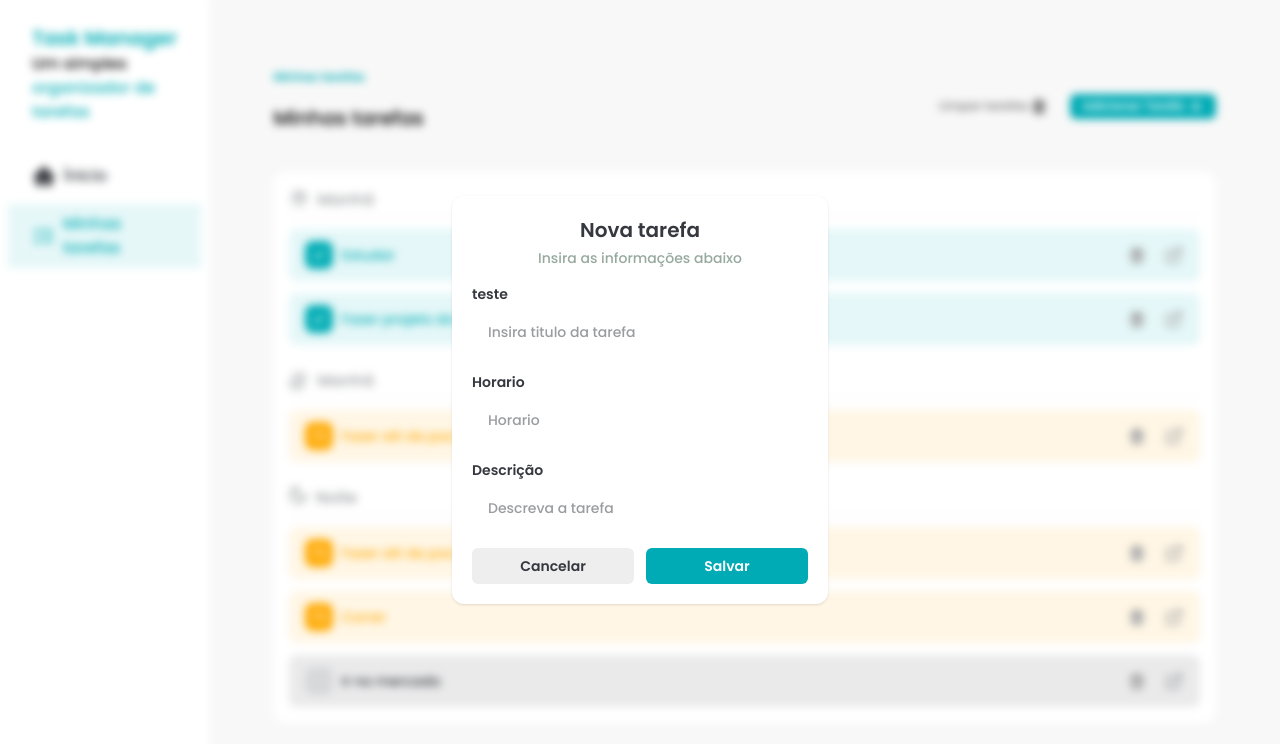
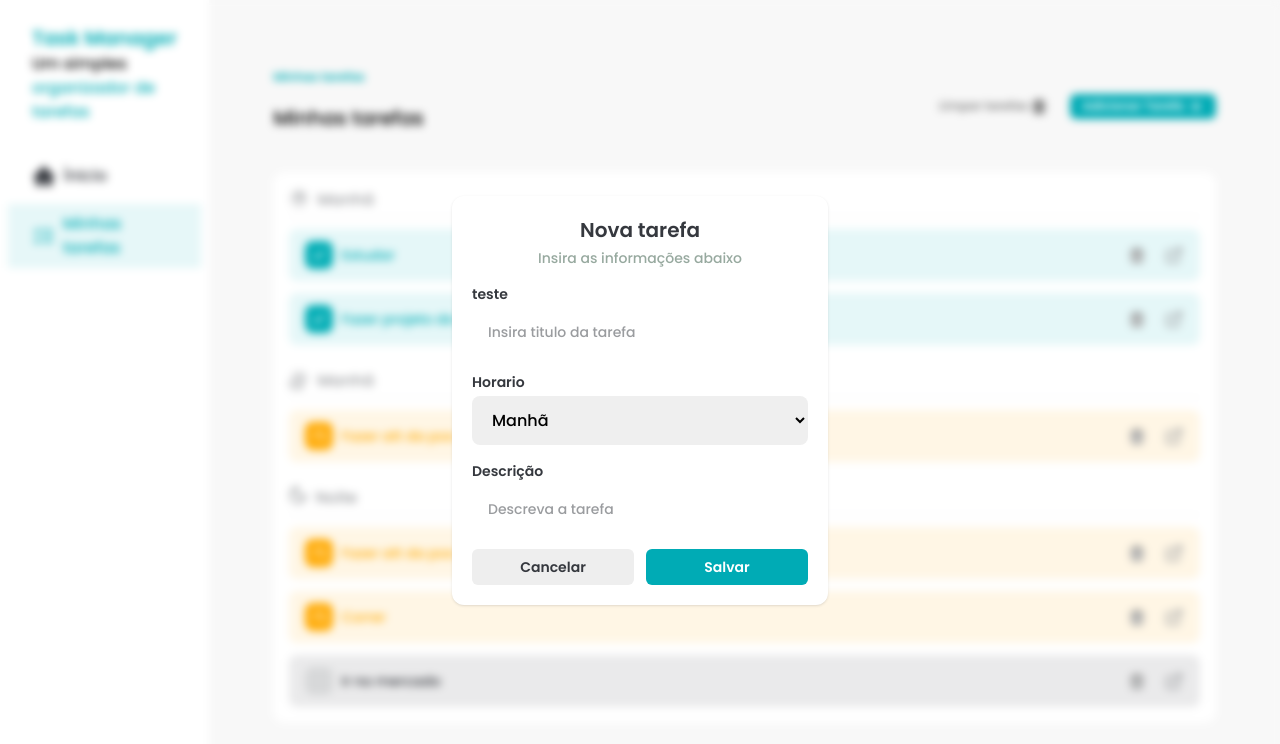
Before and after one commit to devmarcosanjos/taskApp, a React (Vite) app: page / in a window 1280 px wide. Both pictures are taken after a click on the button "Adicionar Tarefa". Shown: the top 744 px of the page. Built offline with nearby package versions, Linux system fonts and the light colour scheme.

Commit message:
feat: add SelectTime component and refactor AddTaskDialog and Input components

```diff
--- a/src/components/AddTaskDialog.jsx
+++ b/src/components/AddTaskDialog.jsx
@@ -2,6 +2,7 @@ import { createPortal } from "react-dom"
 
 import Button from "./Button"
 import Input from "./Input"
+import SelectTime from "./SelectTime"
 
 const AddTaskDialog = ({ isOpen, handleClose }) => {
   if (!isOpen) return null
@@ -19,7 +20,8 @@ const AddTaskDialog = ({ isOpen, handleClose }) => {
             label="teste"
             id="tittle"
           />
-          <Input placeholder="Horario" label="Horario" id="time" />
+
+          <SelectTime />
           <Input
             placeholder="Descreva a tarefa"
             label="Descrição"
--- a/src/components/Input.jsx
+++ b/src/components/Input.jsx
@@ -1,9 +1,10 @@
+import InputLabel from "./InputLabel"
+
 const Input = ({ label, ...rest }) => {
   return (
     <div className="flex flex-col space-y-1 text-left">
-      <label className="text-sm font-semibold text-[#35383e]" htmlFor={rest.id}>
-        {label}
-      </label>
+      <InputLabel htmlFor={rest.id}>{label}</InputLabel>
+
       <input
         className="rounded-lg border-solid border-[#ececec] px-4 py-3 outline-[#00adb5] placeholder:text-sm placeholder:text-[#9a9c9f]"
         {...rest}
--- /dev/null
+++ b/src/components/InputLabel.jsx
@@ -0,0 +1,9 @@
+const InputLabel = (props) => {
+  return (
+    <labe className="text-sm font-semibold text-[#35383e]" {...props}>
+      {props.children}
+    </labe>
+  )
+}
+
+export default InputLabel
--- /dev/null
+++ b/src/components/SelectTime.jsx
@@ -0,0 +1,19 @@
+import InputLabel from "./InputLabel"
+
+const SelectTime = () => {
+  return (
+    <div className="flex flex-col gap-1 text-left">
+      <InputLabel htmlFor="time">Horario</InputLabel>
+      <select
+        id="time"
+        className="rounded-lg border-solid border-[#ececec] px-4 py-3 outline-[#00adb5] placeholder:text-sm placeholder:text-[#9a9c9f]"
+      >
+        <option value="mornig">Manhã</option>
+        <option value="aftrnoon">Tarde</option>
+        <option value="night">Noite</option>
+      </select>
+    </div>
+  )
+}
+
+export default SelectTime
```
